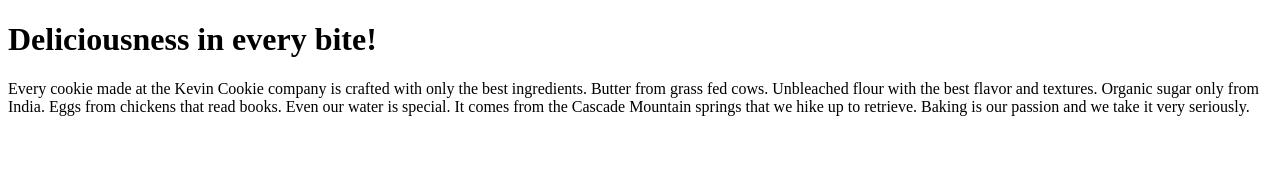
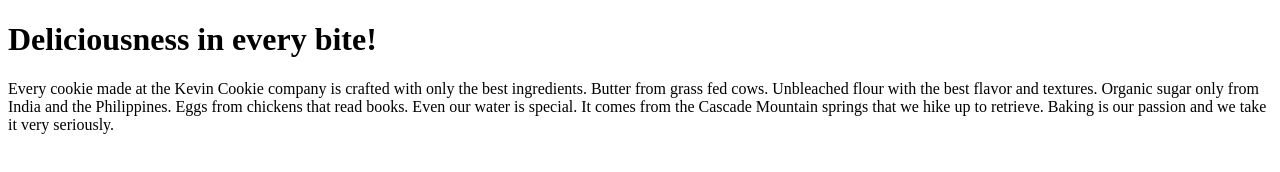
Before and after one commit to SkipperNunana/KevinCookieCompany.com, a plain HTML site: page index.htm in a window 1280 px wide. Drawn offline with Linux system fonts and the light colour scheme.

Commit message:
Update index.htm

```diff
--- a/index.htm
+++ b/index.htm
@@ -4,7 +4,7 @@
 
 <h1>Deliciousness in every bite!</h1>
 
-<p>Every cookie made at the Kevin Cookie company is crafted with only the best ingredients. Butter from grass fed cows. Unbleached flour with the best flavor and textures. Organic sugar only from India. Eggs from chickens that read books. Even our water is special. It comes from the Cascade Mountain springs that we hike up to retrieve. Baking is our passion and we take it very seriously.</p>
+<p>Every cookie made at the Kevin Cookie company is crafted with only the best ingredients. Butter from grass fed cows. Unbleached flour with the best flavor and textures. Organic sugar only from India and the Philippines. Eggs from chickens that read books. Even our water is special. It comes from the Cascade Mountain springs that we hike up to retrieve. Baking is our passion and we take it very seriously.</p>
 
 
 </body>
```
